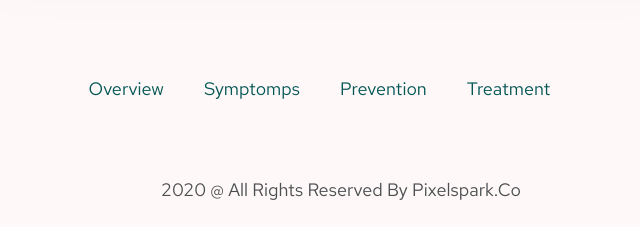
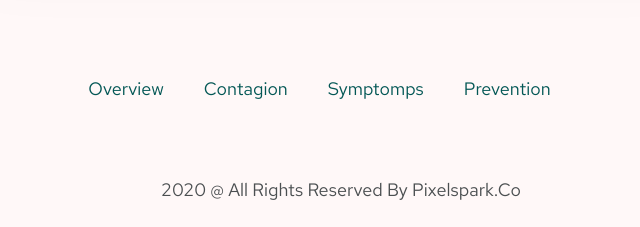
Before and after one commit to revuwem/covid19, a website: page index.html in a window 1280 px wide. Shown: the part 6875-7102 px from the top of the page, 299-939 px from the left. Drawn offline with Linux system fonts and the light colour scheme.

Commit message:
added links to footer nav

```diff
--- a/index.html
+++ b/index.html
@@ -166,10 +166,10 @@
                     <img src="/images/logo.svg" alt="Covid-19">
                 </div>
                 <ul class="nav-list">
-                    <li class="nav-list-item"><a href="#" class="nav-list-link">Overview</a></li>
-                    <li class="nav-list-item"><a href="#" class="nav-list-link">Symptomps</a></li>
-                    <li class="nav-list-item"><a href="#" class="nav-list-link">Prevention</a></li>
-                    <li class="nav-list-item"><a href="#" class="nav-list-link">Treatment</a></li>
+                    <li class="nav-list-item"><a href="#overview" class="nav-list-link">Overview</a></li>
+                    <li class="nav-list-item"><a href="#contagion" class="nav-list-link">Contagion</a></li>
+                    <li class="nav-list-item"><a href="#symptomps" class="nav-list-link">Symptomps</a></li>
+                    <li class="nav-list-item"><a href="#prevention" class="nav-list-link">Prevention</a></li>
                 </ul>
 
                 <ul class="nav-list">
```
